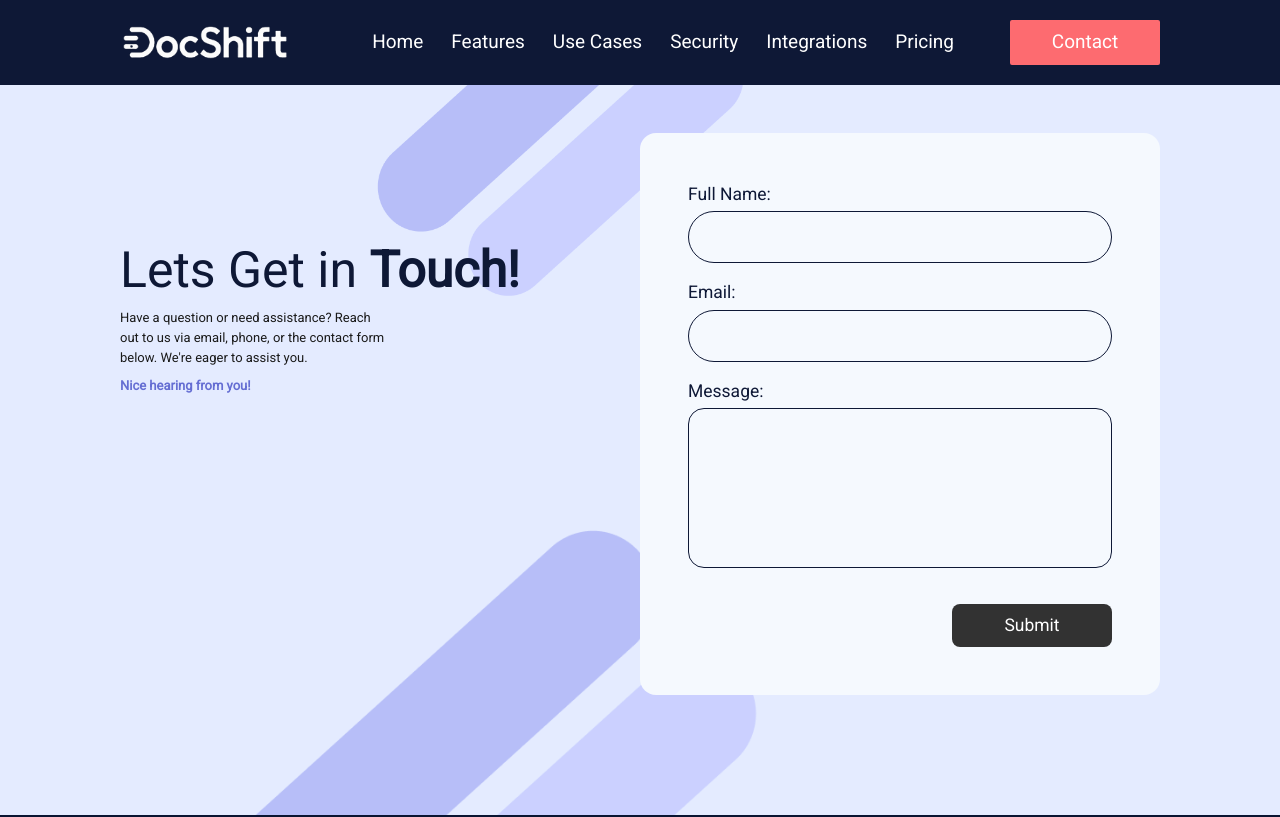
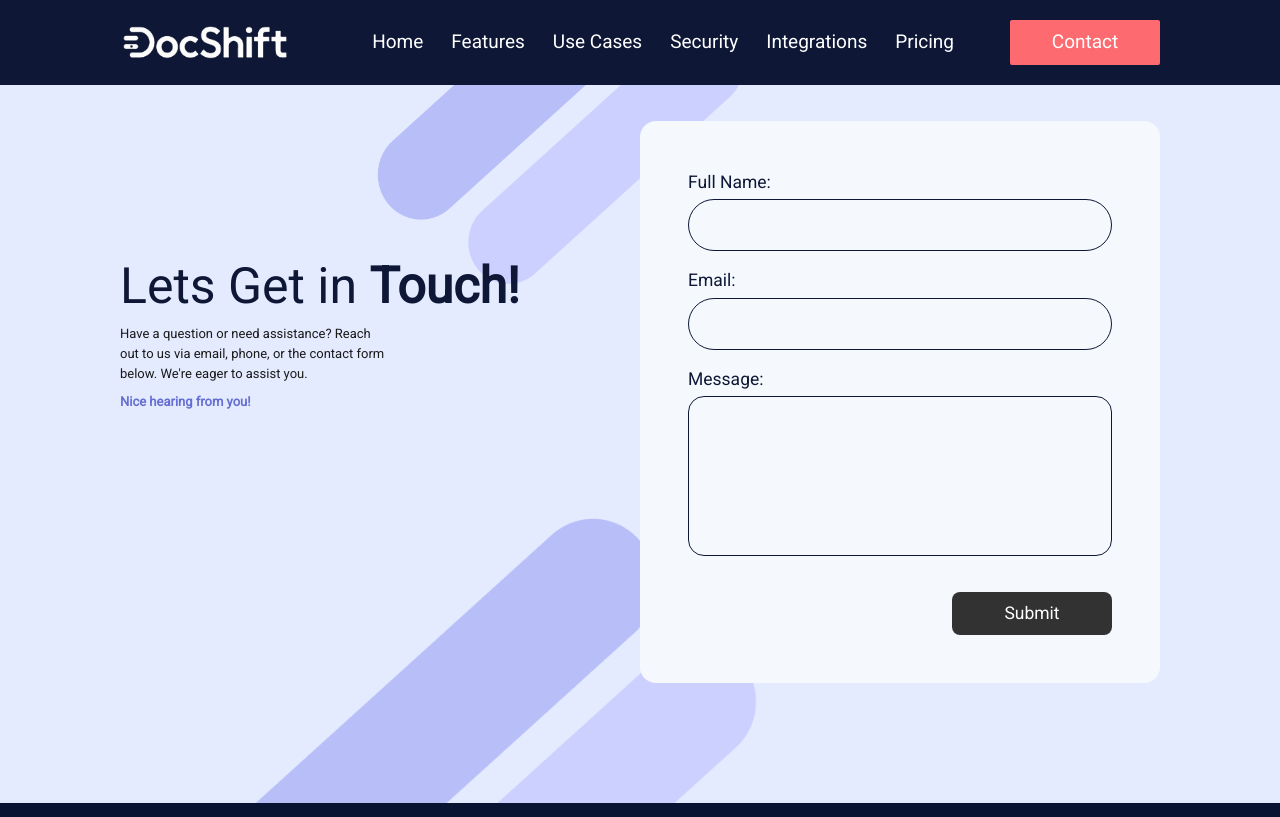
Before and after one commit to vandita-satarde/DocShift, a React (Vite) app in the folder frontend/: page /contact in a window 1280 px wide. Shown: the top 817 px of the page. Built offline with nearby package versions, Linux system fonts and the light colour scheme.

Commit message:
contact page margin

```diff
--- a/frontend/src/pages/ContactPage.jsx
+++ b/frontend/src/pages/ContactPage.jsx
@@ -52,10 +52,10 @@ function ContactUs() {
         return (
             <>
                 <Navbar />
-                <div className='relative flex flex-col sm:flex-row md:flex-row justify-between gap-y-14 py-8 md:py-25 lg:py-30 px-8 md:px-15 lg:px-30 mt-15 md:mt-3 bg-[#E4EBFF] text-[#0E1836] '>
+                <div className='relative flex flex-col sm:flex-row md:flex-row justify-between gap-y-14 py-8 md:py-25 lg:py-30 px-8 md:px-15 lg:px-30 mt-15 md:mt-3 lg:mt-0 bg-[#E4EBFF] text-[#0E1836] '>
                     <img src={image2} className='z-0 absolute top-5 md:top-1 lg:-top-20 -right-25 md:-right-26 lg:right-130 w-45 md:w-60 lg:w-100 ' />
                     <img src={image2} className='z-0 absolute bottom-55 md:bottom-10 lg:-bottom-60 -left-35 md:-left-45 lg:left-50 w-60 md:w-80 lg:w-145 ' />
-                    <div className='z-10 mt-5 md:mt-25 pr-6  '>
+                    <div className='z-10 mt-5 md:mt-25 lg:mt-32 pr-6  '>
                         <p className='text-[25px] md:text-[32px] lg:text-[50px] '>Lets Get in <span className='font-[700] '>Touch!</span></p>
                         <p className='text-[#1A1A1A] text-[11px] md:text-[13px] lg:text-[13px] md:leading-5 '>
                             Have a question or need assistance? Reach<br />
```
